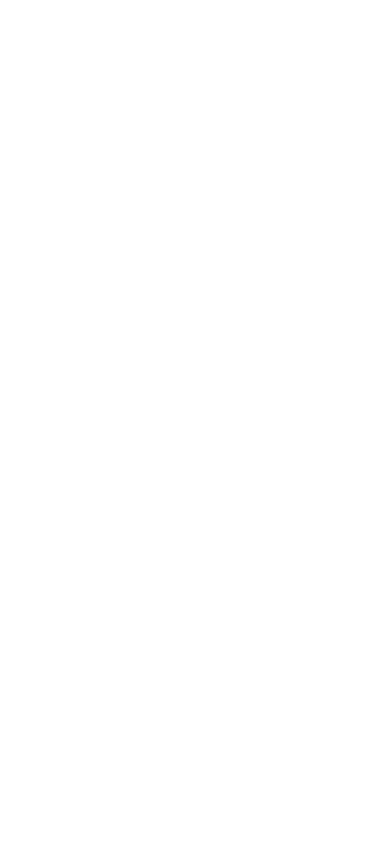
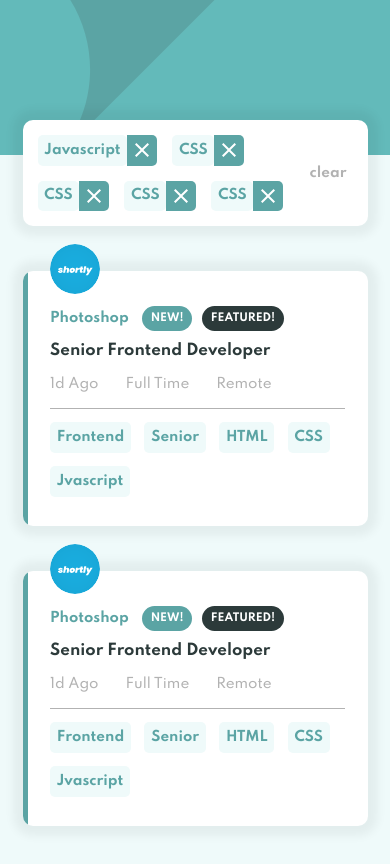
Before and after one commit to kevinjpuscan/react-job-listings, a React (Create React App) app: page / in a window 390 px wide. Shown: the top 864 px of the page. Built offline with nearby package versions, Linux system fonts and the light colour scheme.

Commit message:
mobile  done

```diff
--- a/src/App.css
+++ b/src/App.css
@@ -9,4 +9,5 @@
   --filter-tables: hsl(180, 31%, 95%);
   --dark-gray: hsl(180, 8%, 52%);
   --very-dark-gray: hsl(180, 14%, 20%);
+  --gray: rgba(0, 0, 0, 0.3);
 }
--- a/src/App.js
+++ b/src/App.js
@@ -1,8 +1,13 @@
 import React from "react";
 import "./App.css";
+import Main from "./components/main";
 
 function App() {
-  return <div className="App"></div>;
+  return (
+    <div className="App">
+      <Main />
+    </div>
+  );
 }
 
 export default App;
--- /dev/null
+++ b/src/components/card.js
@@ -0,0 +1,108 @@
+import React from "react";
+import styled from "styled-components";
+import Feature from "./feature";
+import Tag from "./tag";
+import img from "../images/shortly.svg";
+export const CardStyled = styled.div`
+  background: white;
+  min-height: 255px;
+  border-radius: 10px;
+  overflow: hidden;
+  display: flex;
+  box-shadow: 0px 0px 10px 10px rgba(0, 0, 0, 0.05);
+  margin-top: 3em;
+
+  .line-card {
+    height: 255px;
+    width: 0px;
+    border-left: 5px solid var(--dark-cyan);
+  }
+
+  .content-card {
+    padding: 2.5em 1.5em 1.5em 1.5em;
+    display: flex;
+    flex-direction: column;
+    justify-content: flex-start;
+  }
+
+  .category {
+    font-size: 0.9em;
+    color: var(--dark-cyan);
+    font-weight: 700;
+  }
+  .feactures span {
+    margin-right: 1em;
+  }
+
+  .description {
+    padding: 1em 0px;
+    color: var(--gray);
+    border-bottom: 1px solid var(--gray);
+
+    span {
+      font-size: 0.9em;
+      margin-right: 2em;
+    }
+  }
+
+  .title {
+    font-weight: 700;
+    margin-top: 15px;
+    color: var(--very-dark-gray);
+    :hover {
+      color: var(--dark-cyan);
+    }
+  }
+  .tags-content {
+    margin: 0;
+    span {
+      margin: 1em 1em 0 0;
+      display: inline-flex;
+    }
+  }
+
+  .img-icon {
+    width: 50px;
+    height: 50px;
+    border-radius: 50px;
+    position: absolute;
+    margin-top: -65px;
+    overflow: hidden;
+    img {
+      width: 50px;
+    }
+  }
+`;
+function Card() {
+  return (
+    <CardStyled>
+      <div className="line-card"></div>
+      <div className="content-card">
+        <div className="img-icon">
+          <img src={img} alt="shortly"></img>
+        </div>
+        <div className="feactures">
+          <span className="category">Photoshop</span>
+          <Feature type="new" text="NEW!" />
+          <Feature type="featured" text="FEATURED!" />
+        </div>
+        <div className="title">Senior Frontend Developer</div>
+        <div className="description">
+          <span className="description-detail">1d Ago</span>
+          <span className="description-detail">Full Time</span>
+          <span className="description-detail">Remote</span>
+        </div>
+
+        <p className="tags-content">
+          <Tag>Frontend</Tag>
+          <Tag>Senior</Tag>
+          <Tag>HTML</Tag>
+          <Tag>CSS</Tag>
+          <Tag>Jvascript</Tag>
+        </p>
+      </div>
+    </CardStyled>
+  );
+}
+
+export default Card;
--- /dev/null
+++ b/src/components/feature.js
@@ -0,0 +1,17 @@
+import React from "react";
+import styled from "styled-components";
+
+export const FeatureStyled = styled.span`
+  padding: 0.6em 0.8em;
+  background: ${props =>
+    props.type === "new" ? "var(--dark-cyan)" : "var(--very-dark-gray)"};
+  color: white;
+  border-radius: 1.2em;
+  font-size: 0.7em;
+  font-weight: 700;
+`;
+function Feature({ text, type }) {
+  return <FeatureStyled type={type}>{text}</FeatureStyled>;
+}
+
+export default Feature;
--- /dev/null
+++ b/src/components/main.js
@@ -0,0 +1,46 @@
+import React from "react";
+import styled from "styled-components";
+import imgMobile from "../images/bg-header-mobile.svg";
+import Wrapper from "./wrapper";
+import Card from "./card";
+import Search from "./search";
+
+export const MainStyled = styled.div`
+  min-height: 100vh;
+  display: grid;
+  grid-template-columns: 100%;
+  grid-template-rows: 155px auto;
+
+  .header {
+    background: var(--dark-cyan);
+    background-image: url(${imgMobile});
+  }
+
+  .result {
+    background: var(--background);
+    padding: 0px 0px 3.5em 0px;
+  }
+
+  .list-result {
+    margin-top: 1em;
+  }
+`;
+
+function Main() {
+  return (
+    <MainStyled>
+      <div className="header"></div>
+      <div className="result">
+        <Wrapper>
+          <Search />
+          <div className="list-result">
+            <Card />
+            <Card />
+          </div>
+        </Wrapper>
+      </div>
+    </MainStyled>
+  );
+}
+
+export default Main;
--- /dev/null
+++ b/src/components/search.js
@@ -0,0 +1,82 @@
+import React, { Component } from "react";
+import styled from "styled-components";
+import TagButton from "./tagButton";
+
+export const SearchStyled = styled.div`
+  background: white;
+  min-height: 70px;
+  border-radius: 10px;
+  box-shadow: 0px 0px 10px 10px rgba(0, 0, 0, 0.05);
+  margin-top: -35px;
+  display: flex;
+  box-sizing: border-box;
+  flex-direction: row;
+  padding: 0 1em;
+  justify-content: space-between;
+  align-items: center;
+
+  .input-content {
+    margin: 0px;
+    margin-bottom: 1em;
+  }
+
+  .btn-clear {
+    border: none;
+    background: none;
+    font-size: 0.9em;
+    font-weight: 700;
+    color: var(--gray);
+    cursor: pointer;
+    :hover {
+      color: var(--dark-cyan);
+    }
+  }
+`;
+class Search extends Component {
+  render() {
+    return (
+      <SearchStyled>
+        <p className="input-content">
+          <TagButton
+            handleClose={() => {
+              console.log("close");
+            }}
+          >
+            Javascript
+          </TagButton>
+          <TagButton
+            handleClose={() => {
+              console.log("close");
+            }}
+          >
+            CSS
+          </TagButton>
+          <TagButton
+            handleClose={() => {
+              console.log("close");
+            }}
+          >
+            CSS
+          </TagButton>
+          <TagButton
+            handleClose={() => {
+              console.log("close");
+            }}
+          >
+            CSS
+          </TagButton>
+          <TagButton
+            handleClose={() => {
+              console.log("close");
+            }}
+          >
+            CSS
+          </TagButton>
+        </p>
+        <button className="btn-clear">clear</button>
+      </SearchStyled>
+    );
+  }
+}
+
+export default Search;
--- /dev/null
+++ b/src/components/tag.js
@@ -0,0 +1,18 @@
+import React from "react";
+import styled from "styled-components";
+
+export const TagStyled = styled.span`
+  font-size: 0.9em;
+  color: var(--dark-cyan);
+  font-weight: 700;
+  padding: 0.5em 0.5em;
+  background: var(--background);
+  border-radius: 5px;
+  cursor: pointer;
+`;
+
+function Tag({ children }) {
+  return <TagStyled>{children}</TagStyled>;
+}
+
+export default Tag;
--- /dev/null
+++ b/src/components/tagButton.js
@@ -0,0 +1,41 @@
+import React from "react";
+import styled from "styled-components";
+import imgClose from "../images/close.svg";
+
+export const TagButtonStyled = styled.span`
+  display: inline-flex;
+  margin: 1em 1em 0 0;
+
+  & span {
+    font-size: 0.9em;
+    color: var(--dark-cyan);
+    font-weight: 700;
+    padding: 0.5em 0.5em;
+    background: var(--background);
+    border-radius: 5px;
+  }
+
+  .btn-tag {
+    background: var(--dark-cyan);
+    color: white;
+    border: none;
+    background-image: url(${imgClose});
+    width: 30px;
+
+    background-repeat: none;
+    background-position: center;
+    border-radius: 0 5px 5px 0;
+    cursor: pointer;
+  }
+`;
+
+function TagButton({ children, handleClose }) {
+  return (
+    <TagButtonStyled>
+      <span>{children}</span>
+      <button onClick={handleClose} className="btn-tag"></button>
+    </TagButtonStyled>
+  );
+}
+
+export default TagButton;
--- /dev/null
+++ b/src/components/wrapper.js
@@ -0,0 +1,17 @@
+import React from "react";
+import styled from "styled-components";
+
+export const WrapperStyled = styled.div`
+  max-width: 1312px;
+  margin: auto;
+  padding: 0 1.5em;
+  @media (min-width: 1200px) {
+    padding: 0 160px;
+  }
+`;
+
+function Wrapper({ children }) {
+  return <WrapperStyled>{children}</WrapperStyled>;
+}
+
+export default Wrapper;
```
Also changed, not shown: src/images/close.svg (added).
